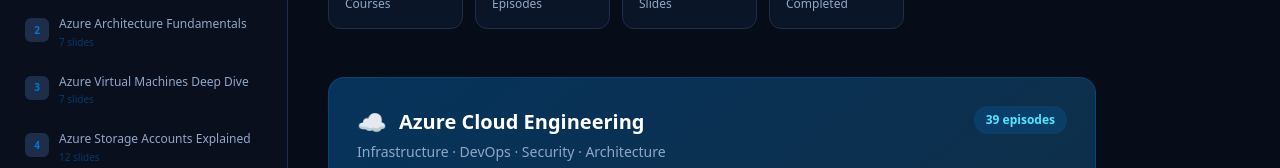
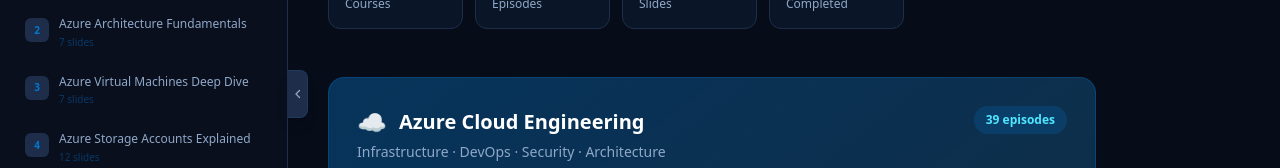
Before and after one commit to sopya88/LearnAzure, a Next.js app: page / in a window 1280 px wide. Shown: the part 306-474 px from the top of the page. Built offline with nearby package versions, Linux system fonts and the light colour scheme.

Commit message:
Desktop sidebar collapse/expand toggle

```diff
--- a/components/SidebarWrapper.tsx
+++ b/components/SidebarWrapper.tsx
@@ -4,48 +4,60 @@
 import Sidebar from "@/components/Sidebar";
 
 export default function SidebarWrapper({ children }: { children: React.ReactNode }) {
-  const [open, setOpen] = useState(false);
+  const [mobileOpen, setMobileOpen] = useState(false);
+  const [desktopOpen, setDesktopOpen] = useState(true);
   const pathname = usePathname();
 
-  // Close sidebar on navigation (mobile)
+  // Close mobile drawer on navigation
+  useEffect(() => { setMobileOpen(false); }, [pathname]);
+
+  // Escape closes mobile drawer
   useEffect(() => {
-    setOpen(false);
-  }, [pathname]);
-
-  // Close on Escape key
-  useEffect(() => {
-    const handler = (e: KeyboardEvent) => { if (e.key === "Escape") setOpen(false); };
+    const handler = (e: KeyboardEvent) => { if (e.key === "Escape") setMobileOpen(false); };
     window.addEventListener("keydown", handler);
     return () => window.removeEventListener("keydown", handler);
   }, []);
 
   return (
     <div className="flex h-full">
-      {/* Backdrop — mobile only */}
-      {open && (
+
+      {/* ── Mobile backdrop ──────────────────────────────────── */}
+      {mobileOpen && (
         <div
           className="fixed inset-0 z-20 bg-black/60 backdrop-blur-sm md:hidden"
-          onClick={() => setOpen(false)}
+          onClick={() => setMobileOpen(false)}
         />
       )}
 
-      {/* Sidebar — always visible on md+, drawer on mobile */}
+      {/* ── Sidebar ──────────────────────────────────────────── */}
+      {/* Mobile: slide-in drawer */}
       <div
         className={`
           fixed inset-y-0 left-0 z-30 transition-transform duration-300 ease-in-out
-          md:static md:translate-x-0 md:z-auto
-          ${open ? "translate-x-0" : "-translate-x-full"}
+          md:hidden
+          ${mobileOpen ? "translate-x-0" : "-translate-x-full"}
         `}
       >
-        <Sidebar onClose={() => setOpen(false)} />
+        <Sidebar onClose={() => setMobileOpen(false)} />
       </div>
 
-      {/* Main content */}
+      {/* Desktop: collapsible panel */}
+      <div
+        className={`
+          hidden md:block flex-shrink-0 transition-all duration-300 ease-in-out overflow-hidden
+          ${desktopOpen ? "w-72" : "w-0"}
+        `}
+      >
+        <Sidebar />
+      </div>
+
+      {/* ── Main content ─────────────────────────────────────── */}
       <main className="flex-1 flex flex-col h-full overflow-y-auto min-w-0">
+
         {/* Mobile top bar */}
         <div className="md:hidden flex items-center gap-3 px-4 py-3 bg-[#0a0f1e] border-b border-[#1e2d4a] flex-shrink-0 sticky top-0 z-10">
           <button
-            onClick={() => setOpen(true)}
+            onClick={() => setMobileOpen(true)}
             className="p-2 rounded-lg bg-[#1e2d4a] text-[#8fa8c8] hover:text-white hover:bg-[#0078d4]/30 transition-all"
             aria-label="Open menu"
           >
@@ -59,6 +71,21 @@
           </div>
         </div>
 
+        {/* Desktop toggle button — fixed to left edge when sidebar is hidden */}
+        <button
+          onClick={() => setDesktopOpen((o) => !o)}
+          className="hidden md:flex items-center justify-center fixed left-0 top-1/2 -translate-y-1/2 z-40 w-5 h-12 rounded-r-lg bg-[#1e2d4a] hover:bg-[#0078d4] text-[#8fa8c8] hover:text-white transition-all border-y border-r border-[#1e3a5f] hover:border-[#0078d4] shadow-lg"
+          aria-label={desktopOpen ? "Collapse sidebar" : "Expand sidebar"}
+          style={{ left: desktopOpen ? "288px" : "0px" }}
+        >
+          <svg
+            className={`w-3 h-3 transition-transform duration-300 ${desktopOpen ? "" : "rotate-180"}`}
+            fill="none" viewBox="0 0 24 24" stroke="currentColor"
+          >
+            <path strokeLinecap="round" strokeLinejoin="round" strokeWidth={2.5} d="M15 19l-7-7 7-7" />
+          </svg>
+        </button>
+
         {children}
       </main>
     </div>
```
